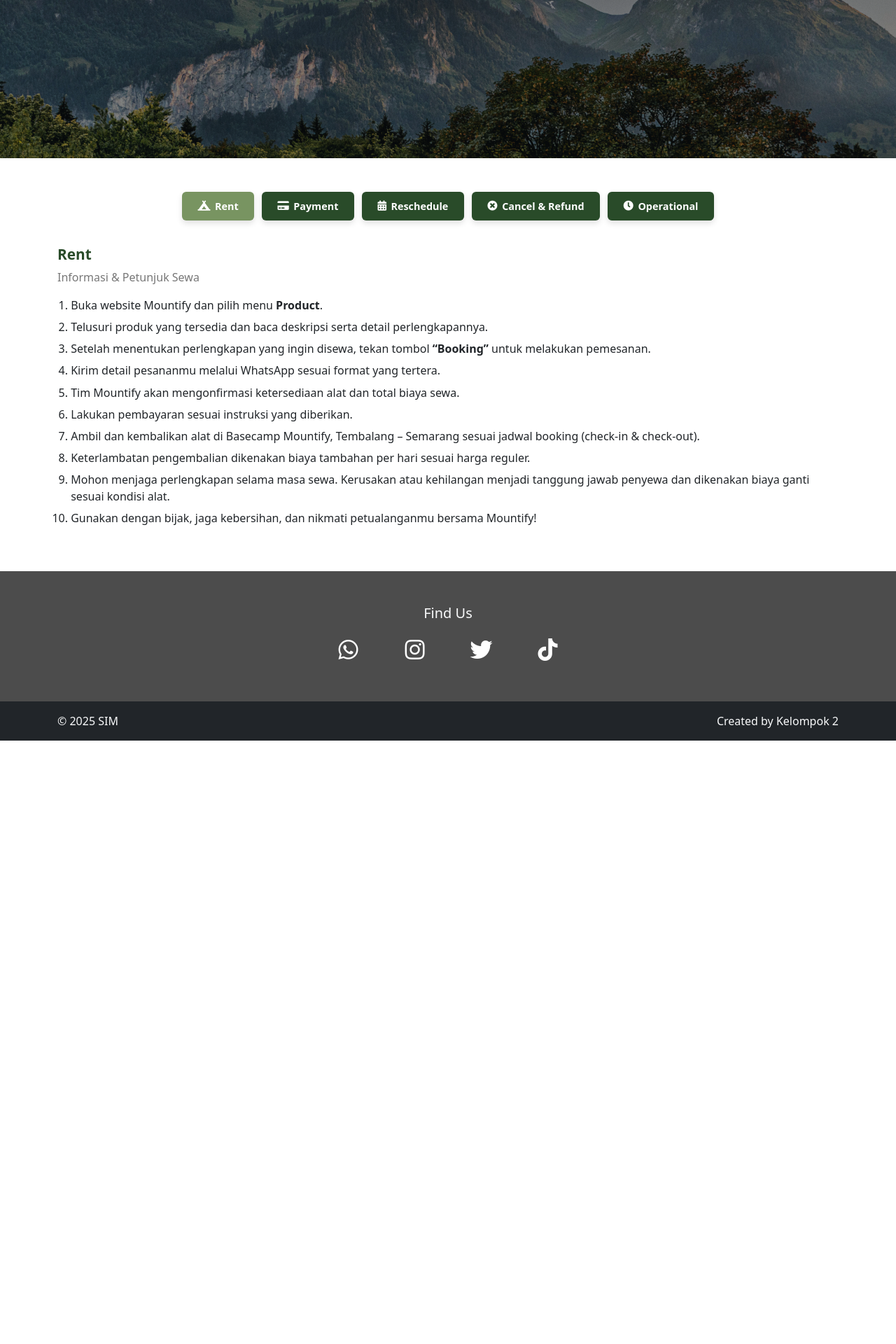
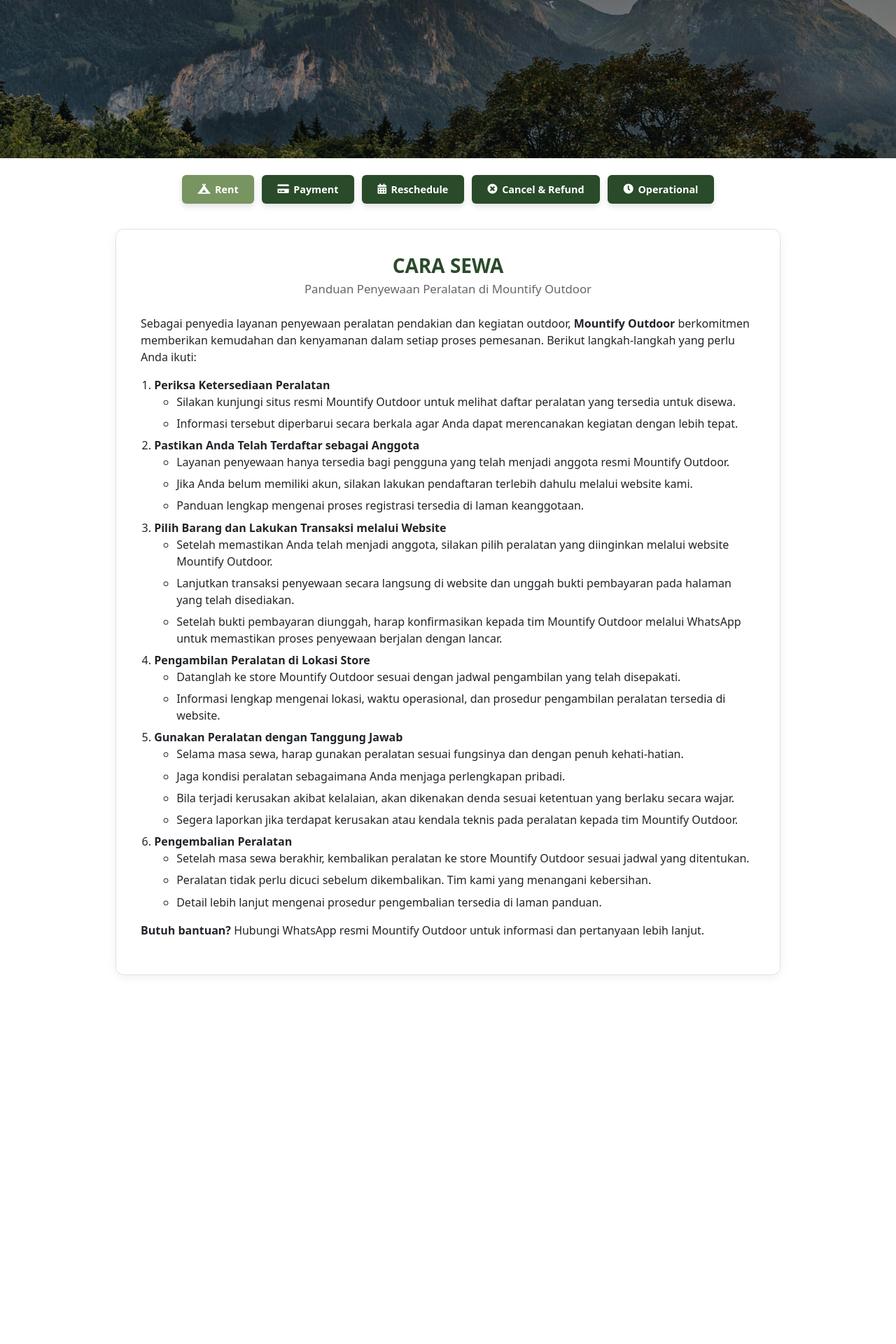
Before and after one commit to zahrasalma31-ops/mountify, a PHP site: page /mountify/tentang-kami.php in a window 1280 px wide. Shown: the part 470-2390 px from the top of the page at 70% size. Before the commit the page ends 1528 px from the top, so only its background shows below. Run offline with PHP 8.4, Linux system fonts and the light colour scheme; some libraries are stand-ins or nearby versions.

Commit message:
pesan perubahan

```diff
--- a/css/style.css
+++ b/css/style.css
@@ -421,6 +421,55 @@
     margin-bottom: 0.25rem;     /* jarak antar bullet */
 }
 
+.help-rent-box {
+    background: #ffffff;
+    border: 1px solid #e3e3e3;
+    border-radius: 12px;
+    padding: 35px;
+    box-shadow: 0 4px 14px rgba(0,0,0,0.06);
+    max-width: 950px;
+    margin: 0 auto; /* biar box center */
+}
+
+.help-rent-box .help-section-title {
+    font-weight: 700;
+    font-size: 1.75rem;
+    color: #294B29; /* warna tema hijau gelap */
+}
+
+.help-rent-box .help-section-subtitle {
+    font-size: 1.05rem;
+    color: #666;
+}
+
+/* Efek hover untuk semua card help */
+.help-rent-box,
+.help-box {
+    transition: 0.25s ease-in-out;
+}
+
+.help-rent-box:hover,
+.help-box:hover {
+    transform: translateY(-6px);     /* card naik */
+    box-shadow: 0 12px 24px rgba(0,0,0,0.12); /* shadow lebih tebal */
+}
+
+/* Kurangi jarak antara konten Help dan footer */
+.help-main-section {
+    padding-top: 3rem;        /* boleh diubah sesuai selera */
+    padding-bottom: 0.2rem;     /* ini yang bikin ke footer jadi dekat */
+}
+
+/* Pastikan tab-content dan card tidak nambah jarak berlebihan */
+.help-main-section .tab-content {
+    margin-bottom: 0;
+}
+
+.help-rent-box {
+    margin-bottom: 10px;      /* kecil saja biar nggak ngedorong footer jauh */
+}
+
+
 
 /* ====================== REGISTER PAGE ====================== */
 
--- a/tentang-kami.php
+++ b/tentang-kami.php
@@ -20,7 +20,7 @@
     </div>
 
     <!-- main -->
-    <div class="container-fluid py-5">
+    <div class="container-fluid py-4 help-main-section">
         <div class="container">
 
             <!-- Tabs -->
@@ -63,28 +63,84 @@
             </ul>
 
             <!-- Tab Content -->
-            <div class="tab-content">
+            <div class="tab-pane fade show active" id="tab-rent" role="tabpanel" aria-labelledby="rent-tab">
 
-                <!-- RENT (tetap angka) -->
-                <div class="tab-pane fade show active" id="tab-rent" role="tabpanel" aria-labelledby="rent-tab">
-                    <h3 class="help-section-title">Rent</h3>
-                    <p class="help-section-subtitle">Informasi &amp; Petunjuk Sewa</p>
-                    <ol class="help-list">
-                        <li>Buka website Mountify dan pilih menu <strong>Product</strong>.</li>
-                        <li>Telusuri produk yang tersedia dan baca deskripsi serta detail perlengkapannya.</li>
-                        <li>Setelah menentukan perlengkapan yang ingin disewa, tekan tombol
-                            <strong>“Booking”</strong> untuk melakukan pemesanan.</li>
-                        <li>Kirim detail pesananmu melalui WhatsApp sesuai format yang tertera.</li>
-                        <li>Tim Mountify akan mengonfirmasi ketersediaan alat dan total biaya sewa.</li>
-                        <li>Lakukan pembayaran sesuai instruksi yang diberikan.</li>
-                        <li>Ambil dan kembalikan alat di Basecamp Mountify, Tembalang – Semarang sesuai jadwal booking
-                            (check-in &amp; check-out).</li>
-                        <li>Keterlambatan pengembalian dikenakan biaya tambahan per hari sesuai harga reguler.</li>
-                        <li>Mohon menjaga perlengkapan selama masa sewa. Kerusakan atau kehilangan menjadi
-                            tanggung jawab penyewa dan dikenakan biaya ganti sesuai kondisi alat.</li>
-                        <li>Gunakan dengan bijak, jaga kebersihan, dan nikmati petualanganmu bersama Mountify!</li>
+                <div class="help-rent-box">
+
+                    <h3 class="help-section-title text-center mb-1">CARA SEWA</h3>
+                    <p class="help-section-subtitle text-center mb-4">
+                        Panduan Penyewaan Peralatan di Mountify Outdoor
+                    </p>
+
+                    <p>
+                        Sebagai penyedia layanan penyewaan peralatan pendakian dan kegiatan outdoor,
+                        <strong>Mountify Outdoor</strong> berkomitmen memberikan kemudahan dan kenyamanan dalam setiap proses pemesanan.
+                        Berikut langkah-langkah yang perlu Anda ikuti:
+                    </p>
+
+                    <ol class="help-list mt-3">
+                        <li>
+                            <strong>Periksa Ketersediaan Peralatan</strong>
+                            <ul>
+                                <li>Silakan kunjungi situs resmi Mountify Outdoor untuk melihat daftar peralatan yang tersedia untuk disewa.</li>
+                                <li>Informasi tersebut diperbarui secara berkala agar Anda dapat merencanakan kegiatan dengan lebih tepat.</li>
+                            </ul>
+                        </li>
+
+                        <li>
+                            <strong>Pastikan Anda Telah Terdaftar sebagai Anggota</strong>
+                            <ul>
+                                <li>Layanan penyewaan hanya tersedia bagi pengguna yang telah menjadi anggota resmi Mountify Outdoor.</li>
+                                <li>Jika Anda belum memiliki akun, silakan lakukan pendaftaran terlebih dahulu melalui website kami.</li>
+                                <li>Panduan lengkap mengenai proses registrasi tersedia di laman keanggotaan.</li>
+                            </ul>
+                        </li>
+
+                        <li>
+                            <strong>Pilih Barang dan Lakukan Transaksi melalui Website</strong>
+                            <ul>
+                                <li>Setelah memastikan Anda telah menjadi anggota, silakan pilih peralatan yang diinginkan melalui website Mountify Outdoor.</li>
+                                <li>Lanjutkan transaksi penyewaan secara langsung di website dan unggah bukti pembayaran pada halaman yang telah disediakan.</li>
+                                <li>Setelah bukti pembayaran diunggah, harap konfirmasikan kepada tim Mountify Outdoor melalui WhatsApp untuk memastikan proses penyewaan berjalan dengan lancar.</li>
+                            </ul>
+                        </li>
+
+                        <li>
+                            <strong>Pengambilan Peralatan di Lokasi Store</strong>
+                            <ul>
+                                <li>Datanglah ke store Mountify Outdoor sesuai dengan jadwal pengambilan yang telah disepakati.</li>
+                                <li>Informasi lengkap mengenai lokasi, waktu operasional, dan prosedur pengambilan peralatan tersedia di website.</li>
+                            </ul>
+                        </li>
+
+                        <li>
+                            <strong>Gunakan Peralatan dengan Tanggung Jawab</strong>
+                            <ul>
+                                <li>Selama masa sewa, harap gunakan peralatan sesuai fungsinya dan dengan penuh kehati-hatian.</li>
+                                <li>Jaga kondisi peralatan sebagaimana Anda menjaga perlengkapan pribadi.</li>
+                                <li>Bila terjadi kerusakan akibat kelalaian, akan dikenakan denda sesuai ketentuan yang berlaku secara wajar.</li>
+                                <li>Segera laporkan jika terdapat kerusakan atau kendala teknis pada peralatan kepada tim Mountify Outdoor.</li>
+                            </ul>
+                        </li>
+
+                        <li>
+                            <strong>Pengembalian Peralatan</strong>
+                            <ul>
+                                <li>Setelah masa sewa berakhir, kembalikan peralatan ke store Mountify Outdoor sesuai jadwal yang ditentukan.</li>
+                                <li>Peralatan tidak perlu dicuci sebelum dikembalikan. Tim kami yang menangani kebersihan.</li>
+                                <li>Detail lebih lanjut mengenai prosedur pengembalian tersedia di laman panduan.</li>
+                            </ul>
+                        </li>
                     </ol>
-                </div>
+
+                    <p class="mt-3">
+                        <strong>Butuh bantuan?</strong> Hubungi WhatsApp resmi Mountify Outdoor
+                        untuk informasi dan pertanyaan lebih lanjut.
+                    </p>
+
+                </div> <!-- end .help-rent-box -->
+
+            </div>
 
                 <!-- PAYMENT: judul metode TIDAK bernomor, pakai ikon -->
                 <div class="tab-pane fade" id="tab-payment" role="tabpanel" aria-labelledby="payment-tab">
```
